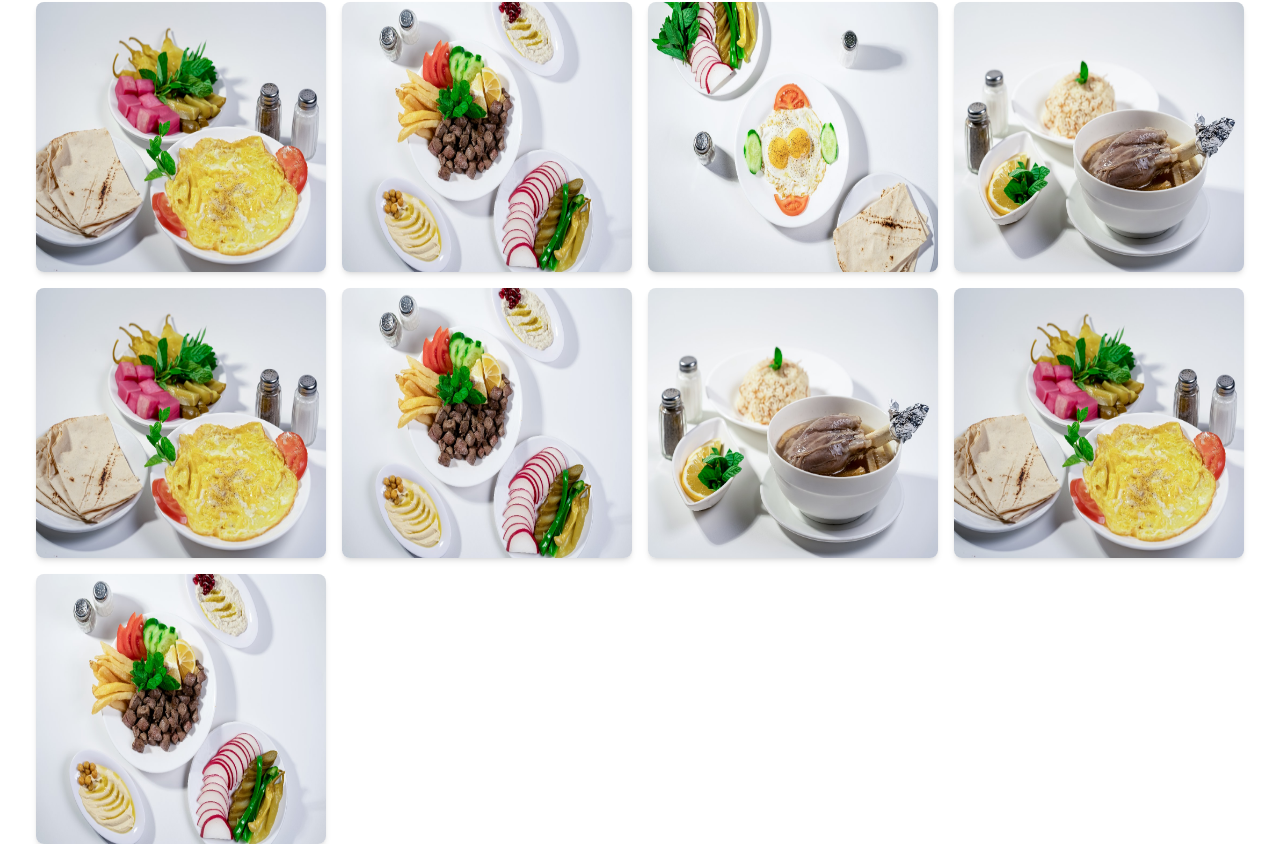
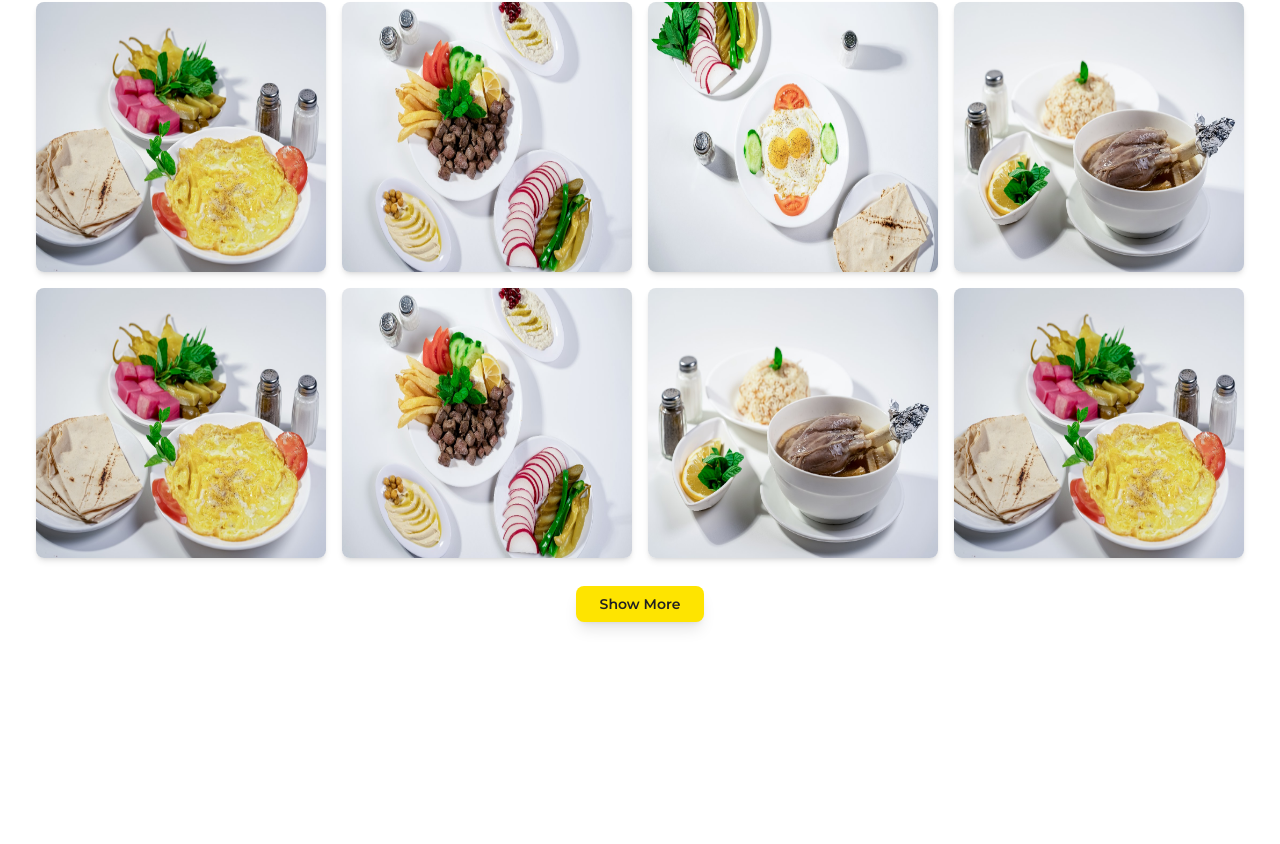
Before and after one commit to FiezAlhagwork/photography-portfolio, a React (Vite) app: page / in a window 1280 px wide. Shown: the part 1990-2834 px from the top of the page. After the commit the page ends 2636 px from the top, so only its background shows below. Built offline with nearby package versions, Linux system fonts and the light colour scheme.

Commit message:
finsh Gallery.tsx

```diff
--- a/src/components/Gallery.tsx
+++ b/src/components/Gallery.tsx
@@ -10,7 +10,7 @@ const Gallery = () => {
           Some of my latest shots
         </h2>
       </motion.div>
-      <div className=" flex justify-center items-center mt-5">
+      <div className=" flex justify-center items-center my-5 ">
 
         <PhotoGallery/>
       </div>
--- a/src/components/PhotoGallery.tsx
+++ b/src/components/PhotoGallery.tsx
@@ -1,35 +1,42 @@
-import  { useState, useCallback, useEffect } from "react";
+import { useState, useCallback, useEffect } from "react";
 import Modal from "react-modal";
 import { IoMdClose } from "react-icons/io";
 import { Photo } from "../types";
-
-
-
+import { animationVariants } from "../utils";
+import { motion } from "framer-motion";
+import Button from "./Button";
+import { GrView } from "react-icons/gr";
 
 const photos: Photo[] = [
   { id: 1, src: "./headar1.jpg", alt: "Photo 1" },
-  { id: 2, src:"./headar2.jpg", alt: "Photo 2" },
-  { id: 3, src:"./headar3.jpg", alt: "Photo 3" },
-  { id: 4, src:"./headar4.jpg", alt: "Photo 4" },
-  { id: 5, src:"./headar1.jpg", alt: "Photo 5" },
+  { id: 2, src: "./headar2.jpg", alt: "Photo 2" },
+  { id: 3, src: "./headar3.jpg", alt: "Photo 3" },
+  { id: 4, src: "./headar4.jpg", alt: "Photo 4" },
+  { id: 5, src: "./headar1.jpg", alt: "Photo 5" },
   { id: 6, src: "./headar2.jpg", alt: "Photo 6" },
-  { id: 7, src:"./headar4.jpg", alt: "Photo 4" },
-  { id: 8, src:"./headar1.jpg", alt: "Photo 5" },
+  { id: 7, src: "./headar4.jpg", alt: "Photo 4" },
+  { id: 8, src: "./headar1.jpg", alt: "Photo 5" },
   { id: 9, src: "./headar2.jpg", alt: "Photo 6" },
+  { id: 10, src: "./headar2.jpg", alt: "Photo 6" },
+  { id: 11, src: "./headar4.jpg", alt: "Photo 4" },
+  { id: 12, src: "./headar1.jpg", alt: "Photo 5" },
+  { id: 13, src: "./headar2.jpg", alt: "Photo 6" },
 ];
-
 
 export default function PhotoGallery() {
   const [selectedPhoto, setSelectedPhoto] = useState<Photo | null>(null); // الحالة لتحديد الصورة
   const [isOpen, setIsOpen] = useState<boolean>(false); // الحالة لفتح/إغلاق النافذة
+  const [visibleCount, setVisibleCount] = useState(8);
 
-  // فتح النافذة المنبثقة مع تحديد الصورة
+  const showMore = () => {
+    setVisibleCount((prevCount) => Math.min(prevCount + 4, photos.length));
+  };
+
   const openModal = (photo: Photo): void => {
     setSelectedPhoto(photo);
     setIsOpen(true);
   };
 
-  // إغلاق النافذة المنبثقة
   const closeModal = (): void => {
     setSelectedPhoto(null);
     setIsOpen(false);
@@ -38,7 +45,9 @@ export default function PhotoGallery() {
   // الانتقال إلى الصورة التالية
   const showNext = useCallback((): void => {
     if (!selectedPhoto) return;
-    const currentIndex = photos.findIndex((photo) => photo.id === selectedPhoto.id);
+    const currentIndex = photos.findIndex(
+      (photo) => photo.id === selectedPhoto.id
+    );
     const nextIndex = (currentIndex + 1) % photos.length;
     setSelectedPhoto(photos[nextIndex]);
   }, [selectedPhoto]);
@@ -46,7 +55,9 @@ export default function PhotoGallery() {
   // الانتقال إلى الصورة السابقة
   const showPrevious = useCallback((): void => {
     if (!selectedPhoto) return;
-    const currentIndex = photos.findIndex((photo) => photo.id === selectedPhoto.id);
+    const currentIndex = photos.findIndex(
+      (photo) => photo.id === selectedPhoto.id
+    );
     const previousIndex = (currentIndex - 1 + photos.length) % photos.length;
     setSelectedPhoto(photos[previousIndex]);
   }, [selectedPhoto]);
@@ -76,22 +87,55 @@ export default function PhotoGallery() {
   }, [isOpen, showNext, showPrevious]);
 
   return (
-    <div className="container">
+    <div className="container relative ">
       {/* عرض الصور في شبكة */}
-      <div className="grid grid-cols-1 md:grid-cols-2 lg:grid-cols-4 gap-4">
-        {photos.map((photo) => (
-          <div
+      <div className="grid grid-cols-1 md:grid-cols-2 lg:grid-cols-4 gap-4 ">
+        {photos.slice(0, visibleCount).map((photo) => (
+          <motion.div
             key={photo.id}
-            className="cursor-pointer"
+            className="cursor-pointer relative"
             onClick={() => openModal(photo)}
+            variants={animationVariants}
+            custom="down"
+            initial="hidden"
+            whileInView="visible"
+            transition={{ duration: 0.8 }}
+            viewport={{ once: true, amount: 0.2 }}
           >
+            <motion.div className="group flex justify-center items-center  w-full  h-[270px] absolute opacity-40 z-10 top-0 left-0 hover:bg-gray-500 rounded-lg transition-all duration-400 ">
+              <GrView
+                size={30}
+                className=" hidden font-bold text-White z-20  group-hover:block"
+              />
+            </motion.div>
             <img
               src={photo.src}
               alt={photo.alt}
-              className="w-full h-[270px] rounded-lg shadow-md object-fill"
+              className="w-full h-[270px] rounded-lg shadow-md object-fill "
             />
-          </div>
+          </motion.div>
         ))}
+      </div>
+
+      <div className="">
+        {visibleCount < photos.length && (
+          <motion.div
+            className="flex justify-center mt-6"
+            variants={animationVariants}
+            custom="down"
+            initial="hidden"
+            whileInView="visible"
+            transition={{ duration: 0.8 }}
+            viewport={{ once: true, amount: 0.2 }}
+          >
+            <Button
+              onclick={showMore}
+              className="px-6 py-2 bg-Yellow text-Black rounded-lg hover:bg font-Montserrat font-semibold shadow-lg"
+            >
+              Show More
+            </Button>
+          </motion.div>
+        )}
       </div>
 
       {/* النافذة المنبثقة لعرض الصورة */}
```
